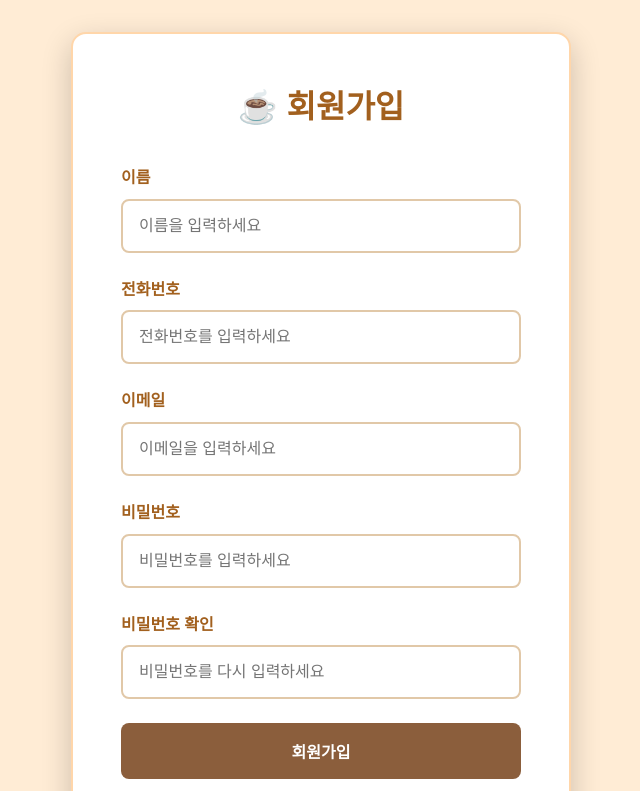
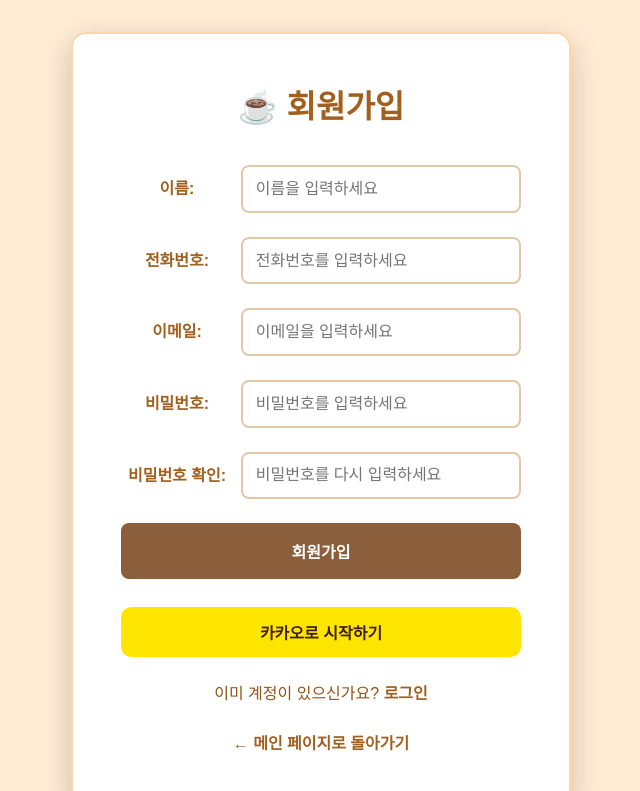
Before and after one commit to Norang2810/AI-project, a React (Create React App) app in the folder frontend/: page /register in a window 1280 px wide. Shown: the top 791 px of the page, without its empty margins (319-959 px from the left). Built offline with nearby package versions, Linux system fonts and the light colour scheme; a web font is replaced by a local one.

Commit message:
feat: 글씨폰트 수정

```diff
--- a/frontend/public/index.html
+++ b/frontend/public/index.html
@@ -31,6 +31,7 @@
     font-weight: normal;
     font-style: normal;
 }
+    @import url('https://fonts.googleapis.com/css2?family=Noto+Sans+KR:wght@100..900&display=swap');
 
     body {
       font-family: 'BMJUA', sans-serif;
--- a/frontend/src/components/features/ImageUpload/ImageUpload.jsx
+++ b/frontend/src/components/features/ImageUpload/ImageUpload.jsx
@@ -152,7 +152,7 @@
         {!previewUrl ? (
           <div>
             <UploadIcon>📸</UploadIcon>
-            <UploadTitle>메뉴판 사진 업로드드</UploadTitle>
+            {/* <UploadTitle>메뉴판 사진 업로드</UploadTitle> */}
             <UploadDescription>
               박스를 클릭하거나 이미지를 여기로 드래그하세요<br />
               JPG, PNG, JPEG 파일을 지원합니다
--- a/frontend/src/components/features/ImageUpload/ImageUpload.styles.js
+++ b/frontend/src/components/features/ImageUpload/ImageUpload.styles.js
@@ -23,6 +23,8 @@
   margin-bottom: 3rem;
   line-height: 1.6;
   opacity: 0.8;
+  font-family: 'Noto Sans KR', sans-serif;
+  font-weight: 600;
 `;
 
 export const UploadArea = styled(Card)`
@@ -60,6 +62,8 @@
   line-height: 1.6; /* 메인페이지와 동일 */
   margin-bottom: 2rem;
   opacity: 0.8;
+  font-family: 'Noto Sans KR', sans-serif;
+  font-weight: 600;
 `;
 
 export const UploadButton = styled(Button)`
--- a/frontend/src/pages/AllergyPage/AllergyPage.styles.js
+++ b/frontend/src/pages/AllergyPage/AllergyPage.styles.js
@@ -30,6 +30,8 @@
   color: #A2601E;
   margin-bottom: 3rem;
   font-size: 1.1rem;
+  font-family: 'Noto Sans KR', sans-serif;
+  font-weight: 600;
 `;
 
 export const AllergyGrid = styled.div`
--- a/frontend/src/pages/MainPage/MainPage.jsx
+++ b/frontend/src/pages/MainPage/MainPage.jsx
@@ -23,10 +23,10 @@
 // ...컴포넌트 함수 시작 바로 아래에 추가
 const STEPS = [
   { side: 'left',  bg: '#FFF4E6', icon: '⚠️', title: '알레르기 정보 등록',   desc: '나의 알레르기 성분 등록' },
-  { side: 'right', bg: '#FFEDD5', icon: '📸', title: '메뉴판 사진 업로드',   desc: '카페 메뉴판 촬영 및 업로드' },
-  { side: 'left',  bg: '#FFE6C8', icon: '🔍', title: 'OCR 분석 & 번역',      desc: 'AI가 메뉴판 텍스트를 추출하고 번역' },
-  { side: 'right', bg: '#FFDFBB', icon: '🧪', title: '알레르기 성분 분석',   desc: '메뉴 성분과 내 알레르기 비교' },
-  { side: 'left',  bg: '#FFD8AE', icon: '✅', title: '메뉴 추천 결과 확인',  desc: '안전/위험 메뉴를 구분해 추천' },
+  { side: 'right', bg: '#FFF4E6', icon: '📸', title: '메뉴판 사진 업로드',   desc: '카페 메뉴판 촬영 및 업로드' },
+  { side: 'left',  bg: '#FFF4E6', icon: '🔍', title: 'OCR 분석 & 번역',      desc: 'AI가 텍스트를 추출하고 번역' },
+  { side: 'right', bg: '#FFF4E6', icon: '🧪', title: '알레르기 성분 분석',   desc: '메뉴 성분과 내 알레르기 비교' },
+  { side: 'left',  bg: '#FFF4E6', icon: '✅', title: '메뉴 추천 결과 확인',  desc: '안전/위험 메뉴를 구분해 추천' },
 ];
 
 const DOTS = ['5%', '25%', '45%', '65%', '85%'];
@@ -114,9 +114,8 @@
     </HeroTitle>
     <HeroSubtitle>
       사진 한 장으로 알레르기 걱정 끝! <br/>
-      AI가 메뉴 속 성분을 분석해 <br/>
-      당신에게 맞는 메뉴를 추천해드려요.<br/><br/>
-      메뉴판을 업로드하면 알레르기 정보를 분석해드립니다!
+      메뉴판 속 숨은 성분까지,  <br/>
+      알쥬알쥬가 안전하게 찾아드립니다. <br/><br/>
     </HeroSubtitle>
     <CTAButton
       onClick={() => {
@@ -137,7 +136,7 @@
         {/* Upload Section */}
         <Section id="upload">
           <SectionContent>
-            <SectionTitle>메뉴판 업로드</SectionTitle>
+            <SectionTitle>메뉴판 사진 업로드</SectionTitle>
             <ImageUpload onAnalysisComplete={setAnalysisResult} />
           </SectionContent>
         </Section>
@@ -156,8 +155,10 @@
                 <p style={{
                   fontSize: '1.5rem',
                   color: '#A2601E',
-              marginBottom: '1rem'
-              }}>메뉴판을 업로드하면 여기에 분석 결과가 표시됩니다.</p>
+              marginBottom: '1rem',
+              fontFamily: "'Noto Sans KR', sans-serif", // 둥근 고딕체
+              fontWeight: 600                           // 굵게
+              }}>메뉴판을 업로드하면 여기에 분석 결과가 표시됩니다</p>
                 {/* <div style={{ marginTop: '20px', padding: '10px', backgroundColor: '#f0f0f0', borderRadius: '5px', display: 'inline-block' }}>
                   <h3>서버 상태:</h3>
                   <p>{apiStatus}</p>
@@ -171,7 +172,6 @@
           </SectionContent>
         </Section>
 
-        {/* About Section - Figma 디자인 적용 */}
         {/* About Section */}
 <AboutSection id="about">
   <SectionContent>
--- a/frontend/src/pages/MainPage/MainPage.styles.js
+++ b/frontend/src/pages/MainPage/MainPage.styles.js
@@ -35,7 +35,7 @@
   font-size: 60px;
   font-weight: 520;
   line-height: 58px;
-  color:rgb(255, 255, 255);
+  color: #FFF8E7;
   margin-bottom: 2rem;
 `;
 
@@ -43,16 +43,19 @@
   font-size: 1.5rem;
   margin-bottom: 2rem;
   opacity: 0.9;
-  color:rgb(255, 189, 91)
+  color: #FFF8E7;
+  font-weight: 550;
+  font-family: 'Noto Sans KR', sans-serif;
+  font-weight: 700;
 `;
 
 export const CTAButton = styled(Button)`
   width: 400px;
   height: 80px;
-  font-size: 40px;
+  font-size: 35px;
 
   background-color: #B9855A; /* 진한 베이지 */
-  color: white;
+  color: #FFF8E7;
   opacity: 1;
   font-weight: bold;
 
@@ -183,7 +186,7 @@
   inset: 0;
   background:
     radial-gradient(transparent 40%, rgba(0,0,0,0.25)),
-    linear-gradient(180deg, rgba(0,0,0,0.35) 0%, rgba(0,0,0,0.15) 40%, rgba(0,0,0,0.45) 100%);
+    linear-gradient(180deg, rgba(0,0,0,0.55) 0%, rgba(0,0,0,0.35) 40%, rgba(0,0,0,0.65) 100%);
   z-index: 0;
   pointer-events: none;
 `;
@@ -308,4 +311,6 @@
   color: #A2601E;
   line-height: 1.5;
   margin: 0;
+  font-family: 'Noto Sans KR', sans-serif;
+  font-weight: 600;
 `;
--- a/frontend/src/pages/RegisterPage/RegisterPage.jsx
+++ b/frontend/src/pages/RegisterPage/RegisterPage.jsx
@@ -37,18 +37,25 @@
 
 const FormGroup = styled.div`
   display: flex;
-  flex-direction: column;
-  gap: 0.5rem;
+  align-items: center; /* 세로 가운데 정렬 */
+  gap: 0.5rem;           /* 레이블과 인풋 사이 간격 */
 `;
 
 const Label = styled.label`
   font-weight: bold;
   color: #A2601E;
-  text-align: left;
+  width: 150px;        /* 왼쪽 레이블 고정 폭 */
+  height: 45px;        /* 높이 지정 → 인풋과 비슷하게 */
+  display: flex;
+  align-items: center; /* 세로 중앙 */
+  justify-content: center; /* 가로 중앙 */
+  border: 2px solid transparent; /* 인풋과 어울리게 하고 싶으면 색 추가 가능 */
 `;
 
 const Input = styled.input`
-  padding: 1rem;
+  flex: 1;             /* 남은 공간 전부 차지 */
+  min-width: 280px;    /* 인풋 박스 최소 길이 (늘림) */
+  padding: 0.8rem;
   border: 2px solid #E1C8A8;
   border-radius: 8px;
   font-size: 1rem;
@@ -202,7 +209,7 @@
         <Form onSubmit={handleSubmit}>
 
             <FormGroup>
-              <Label htmlFor="name">이름</Label>
+              <Label htmlFor="name">이름: </Label>
               <Input
                 type="text"
                 id="name"
@@ -215,7 +222,7 @@
             </FormGroup>
 
             <FormGroup>
-              <Label htmlFor="phone">전화번호</Label>
+              <Label htmlFor="phone">전화번호: </Label>
               <Input
                 type="tel"
                 id="phone"
@@ -228,7 +235,7 @@
 
 
           <FormGroup>
-            <Label htmlFor="email">이메일</Label>
+            <Label htmlFor="email">이메일: </Label>
             <Input
               type="email"
               id="email"
@@ -242,7 +249,7 @@
 
 
             <FormGroup>
-              <Label htmlFor="password">비밀번호</Label>
+              <Label htmlFor="password">비밀번호: </Label>
               <Input
                 type="password"
                 id="password"
@@ -255,7 +262,7 @@
             </FormGroup>
 
             <FormGroup>
-              <Label htmlFor="confirmPassword">비밀번호 확인</Label>
+              <Label htmlFor="confirmPassword">비밀번호 확인: </Label>
               <Input
                 type="password"
                 id="confirmPassword"
```
